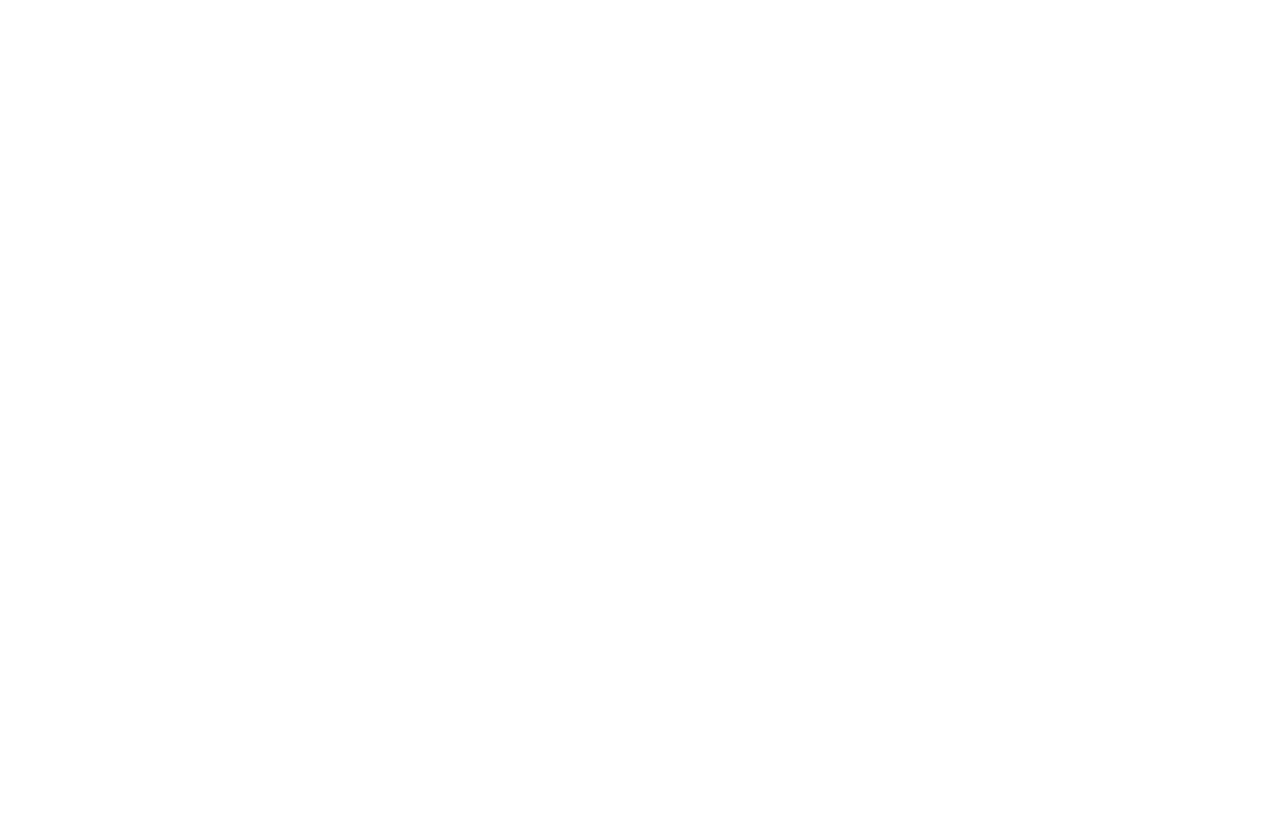
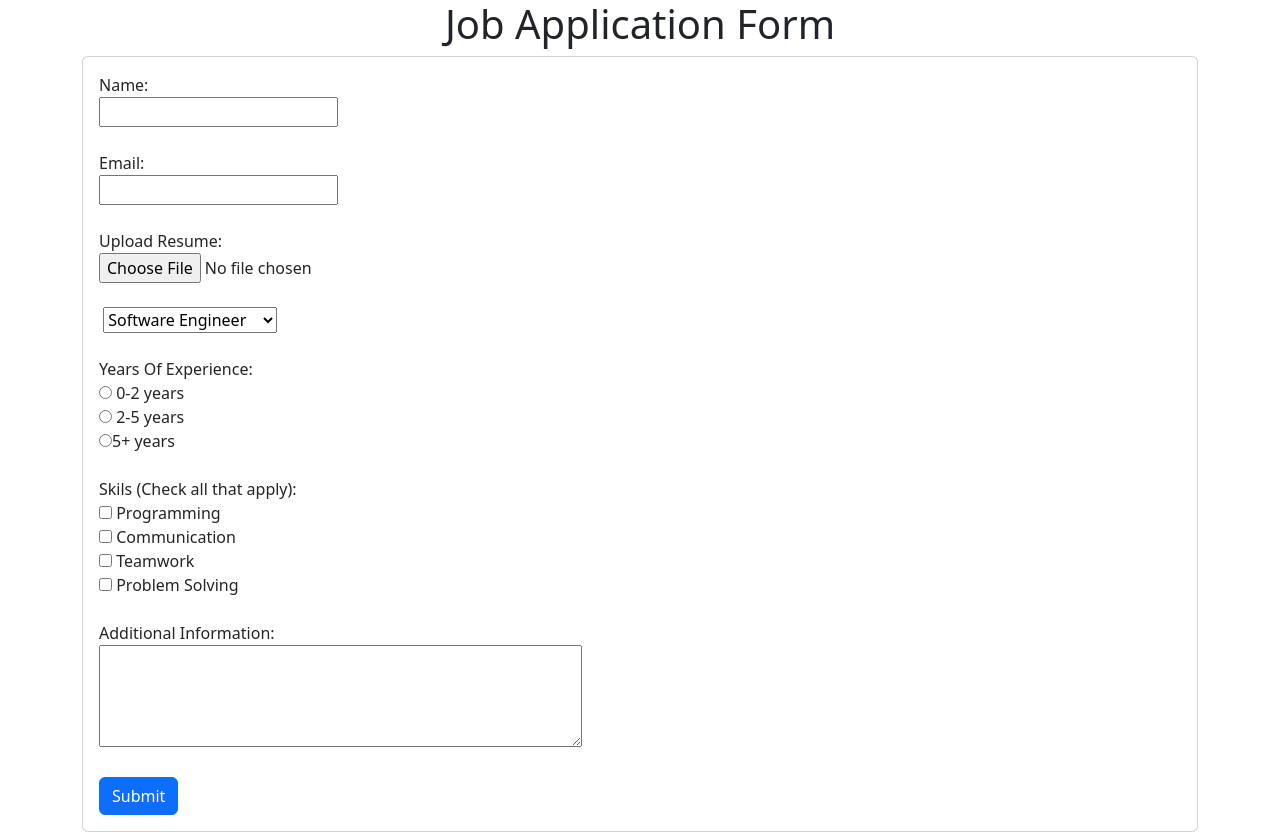
Before and after one commit to checodezz/jobApplicationForm, a plain HTML site: page index.html in a window 1280 px wide. Before the commit the page ends 800 px from the top, so only its background shows below. Drawn offline with nearby package versions, Linux system fonts and the light colour scheme.

Commit message:
added html

```diff
--- a/index.html
+++ b/index.html
@@ -9,9 +9,67 @@
         integrity="sha384-T3c6CoIi6uLrA9TneNEoa7RxnatzjcDSCmG1MXxSR1GAsXEV/Dwwykc2MPK8M2HN" crossorigin="anonymous">
 </head>
 
-<body>
-    <h1></h1>
+<body class="container">
+    <h1 class="text-center">Job Application Form</h1>
 
+    <form id="formInput">
+        <div class="card">
+            <div class="card-body">
+                <label for="nameInput">Name:</label><br>
+                <input type="text" id="nameInput" required><br><br>
+
+                <label for="emailInput">Email:</label><br>
+                <input type="email" id="emailInput" required><br><br>
+
+                <label for="">Upload Resume:</label><br>
+                <input type="file" name="" id="mediaUploadInput"><br><br>
+
+                <label for="selectPositionInput"></label>
+                <select id="selectPositionInput">
+                    <option value="Software Engineer">Software Engineer</option>
+                    <option value="Data Analyst">Data Analyst</option>
+                    <option value="Marketing Specialist">Marketing Specialist</option>
+                    <option value="Graphic Designer">Graphic Designer</option>
+                    <option value="HR Manager">HR Manager</option>
+                </select><br><br>
+
+
+                <label for="">Years Of Experience:</label><br>
+                <label for="2yrExp">
+                    <input type="radio" value="0-2" name="experience" id="2yrExp"> 0-2 years
+                </label><br>
+                <label for="5yrExp">
+                    <input type="radio" value="2-5" name="experience" id="5yrExp"> 2-5 years
+                </label><br>
+                <label for="5+yrExp">
+                    <input type="radio" value="5+" name="experience" id="5+yrExp">5+ years
+                </label><br><br>
+
+                <label for="">Skils (Check all that apply):</label><br>
+                <label for="programming">
+                    <input type="checkbox" id="programming" value="Programming"> Programming
+                </label><br>
+
+                <label for="communication">
+                    <input type="checkbox" id="communication" value="Communication"> Communication
+                </label><br>
+
+                <label for="teamWork">
+                    <input type="checkbox" id="teamWork" value="Teamwork"> Teamwork
+                </label><br>
+
+                <label for="problemSolving">
+                    <input type="checkbox" id="problemSolving" value="Problem Solving"> Problem Solving
+                </label><br><br>
+
+                <label for="">Additional Information:</label>
+                <br>
+                <textarea name="" id="additionalInfo" cols="50" rows="4"></textarea><br><br>
+
+                <button type="submit" class="btn btn-primary">Submit</button><br>
+            </div>
+        </div>
+    </form>
     <script src="./script.js"></script>
 </body>
 
```
